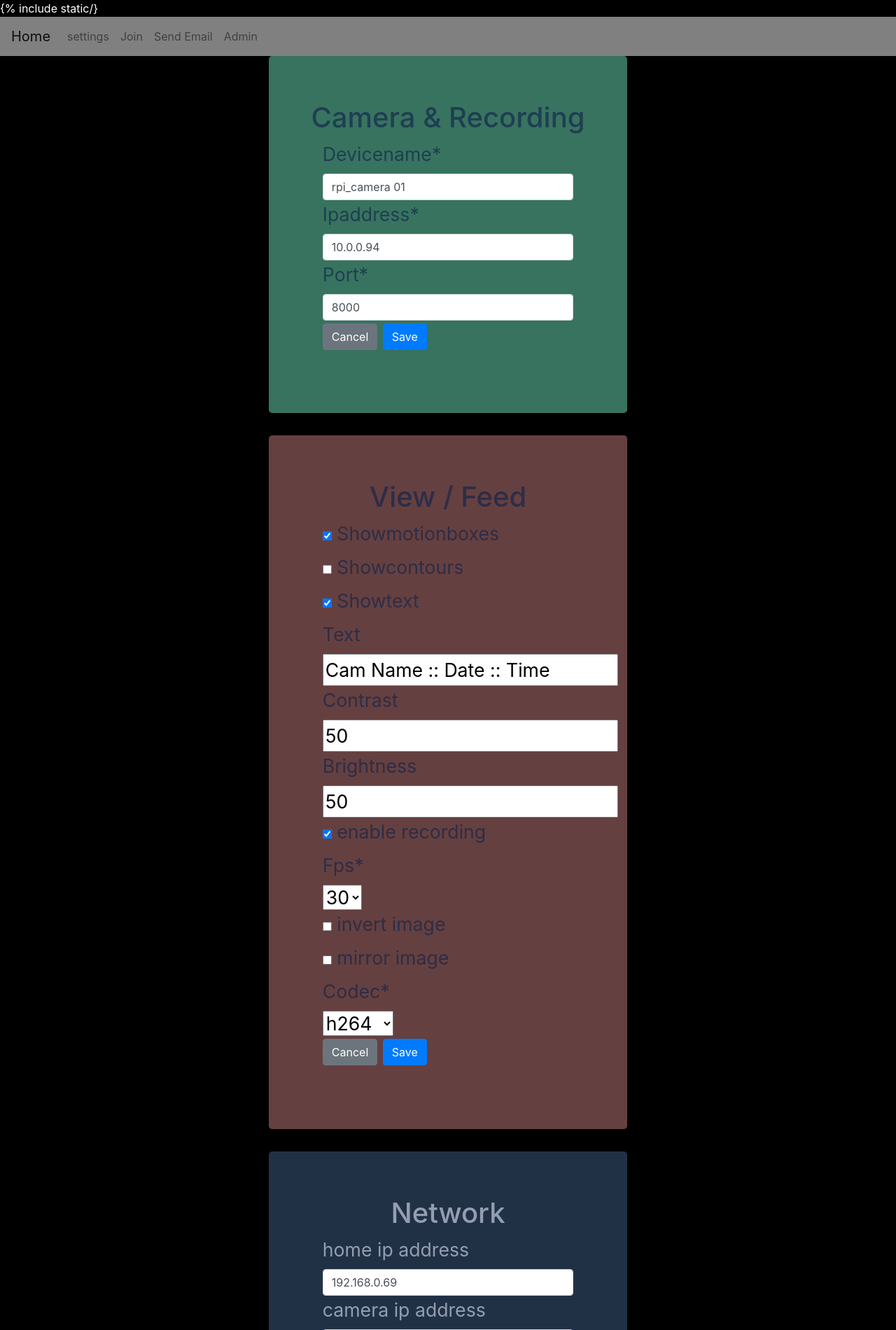
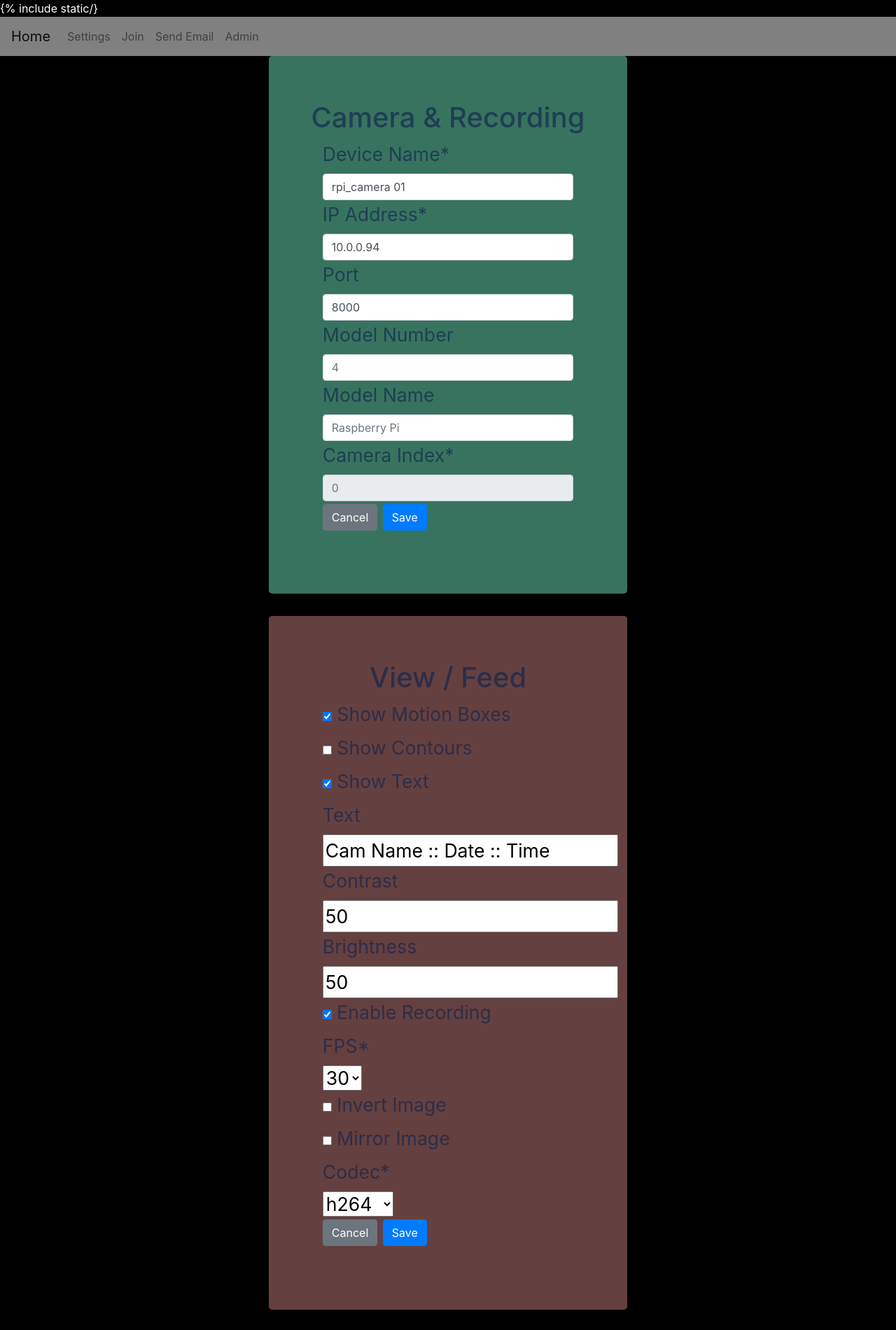
Before and after one commit to ChicoState/open-source-security-camera, a Django app: page /settings/ in a window 1280 px wide. Shown: the top 1900 px of the page at 70% size. Run offline with Django 3.2, Linux system fonts and the light colour scheme; the visitor is signed in with stand-in values (Sample User, id 1); data comes from the database, SQL or seed files in the repository; data that the repository does not hold is empty; some libraries are stand-ins or nearby versions.

Commit message:
Cleaned up userconfig/forms.py a lot. much more readable. Doing this I also cleaned up the settings page a bit and made fields labels more user-readable.

```diff
--- a/osCam/templates/core/navigation.html
+++ b/osCam/templates/core/navigation.html
@@ -9,7 +9,7 @@
 
           {% if user.is_authenticated %}
           <li>
-            <a class="nav-link" href="/settings/">settings</a>
+            <a class="nav-link" href="/settings/">Settings</a>
           </li>
           <li>
             <a class="nav-link" href="/join/">Join</a>
--- a/osCam/userconfig/forms.py
+++ b/osCam/userconfig/forms.py
@@ -23,22 +23,68 @@ class NetworkEntryForm( ModelForm ):
 
 # Class for Camera Settings
 class CameraEntryForm( ModelForm ):
-    deviceName = forms.CharField(max_length=255, required=True,
+    deviceName = forms.CharField(
+        max_length=255,
+        required=True,
         widget=forms.TextInput(attrs={
             'placeholder': 'Backyard Cam',
-            'class':"form-control"}))
-    ipAddress = forms.CharField(max_length=255,
-        widget=forms.TextInput(attrs={'placeholder': '10.0.0.94', 'class':"form-control"}))
+            'class':"form-control"}
+        )
+    )
+    ipAddress = forms.CharField(
+        max_length=255,
+        widget=forms.TextInput(attrs={
+            'placeholder': '10.0.0.94',
+            'class':"form-control"}
+        )
+    )
     port = forms.IntegerField(
-        widget=forms.TextInput(attrs={'placeholder': '80', 'class':"form-control"}))
-
+        required=False,
+        widget=forms.TextInput(attrs={
+            'placeholder': '80',
+            'class':"form-control"}
+        )
+    )
+    modelNum = forms.IntegerField(
+        required=False,
+        widget=forms.TextInput(attrs={
+            'placeholder': '4',
+            'class':"form-control"}
+        )
+    )
+    modelName = forms.CharField(
+        max_length=255,
+        required=False,
+        widget=forms.TextInput(attrs={
+            'placeholder': 'Raspberry Pi',
+            'class':"form-control"}
+        )
+    )
+    cameraIndex = forms.IntegerField(
+        disabled=True,
+        widget=forms.TextInput(attrs={
+            'placeholder': '0',
+            'class':"form-control"}
+        )
+    )
     class Meta:
         model = Camera
         fields = (
             'deviceName',
             'ipAddress',
             'port',
-            )
+            'modelNum',
+            'modelName',
+        )
+    # labels
+    def __init__(self, *args, **kwargs):
+        super(CameraEntryForm, self).__init__(*args, **kwargs)
+        self.fields['deviceName'].label = "Device Name"
+        self.fields['ipAddress'].label = "IP Address"
+        self.fields['port'].label = "Port"
+        self.fields['modelNum'].label = "Model Number"
+        self.fields['modelName'].label = "Model Name"
+        self.fields['cameraIndex'].label = "Camera Index"
 
 # Class for view settings
 # this affects how the 'feed' from the camera is 'viewed'
@@ -81,6 +127,20 @@ class CameraViewForm( ModelForm ):
             'invert',
             'mirror',
             'codec',)
+    # labels
+    def __init__(self, *args, **kwargs):
+        super(CameraViewForm, self).__init__(*args, **kwargs)
+        self.fields['showMotionBoxes'].label = "Show Motion Boxes"
+        self.fields['showContours'].label = "Show Contours"
+        self.fields['showText'].label = "Show Text"
+        self.fields['text'].label = "Text"
+        self.fields['contrast'].label = "Contrast"
+        self.fields['brightness'].label = "Brightness"
+        self.fields['recording'].label = "Enable Recording"
+        self.fields['fps'].label = "FPS"
+        self.fields['invert'].label = "Invert Image"
+        self.fields['mirror'].label = "Mirror Image"
+        self.fields['codec'].label = "Codec"
 
 # class for Storage settings
 class StorageForm( ModelForm ):
@@ -105,3 +165,14 @@ class StorageForm( ModelForm ):
             'archive',
             'lengthOfRecordings',
             'codec',)
+    # labels
+    def __init__(self, *args, **kwargs):
+        super(StorageForm, self).__init__(*args, **kwargs)
+        self.fields['recordToDevice'].label = "Record to Device"
+        self.fields['recordToCloud'].label = "Record to Cloud"
+        self.fields['filePath'].label = "File Path"
+        self.fields['maxSpace'].label = "Max Space"
+        self.fields['timeToLive'].label = "Time to Live"
+        self.fields['archive'].label = "Archive"
+        self.fields['lengthOfRecordings'].label = "Length of Recordings"
+        self.fields['codec'].label = "Codec"
```
